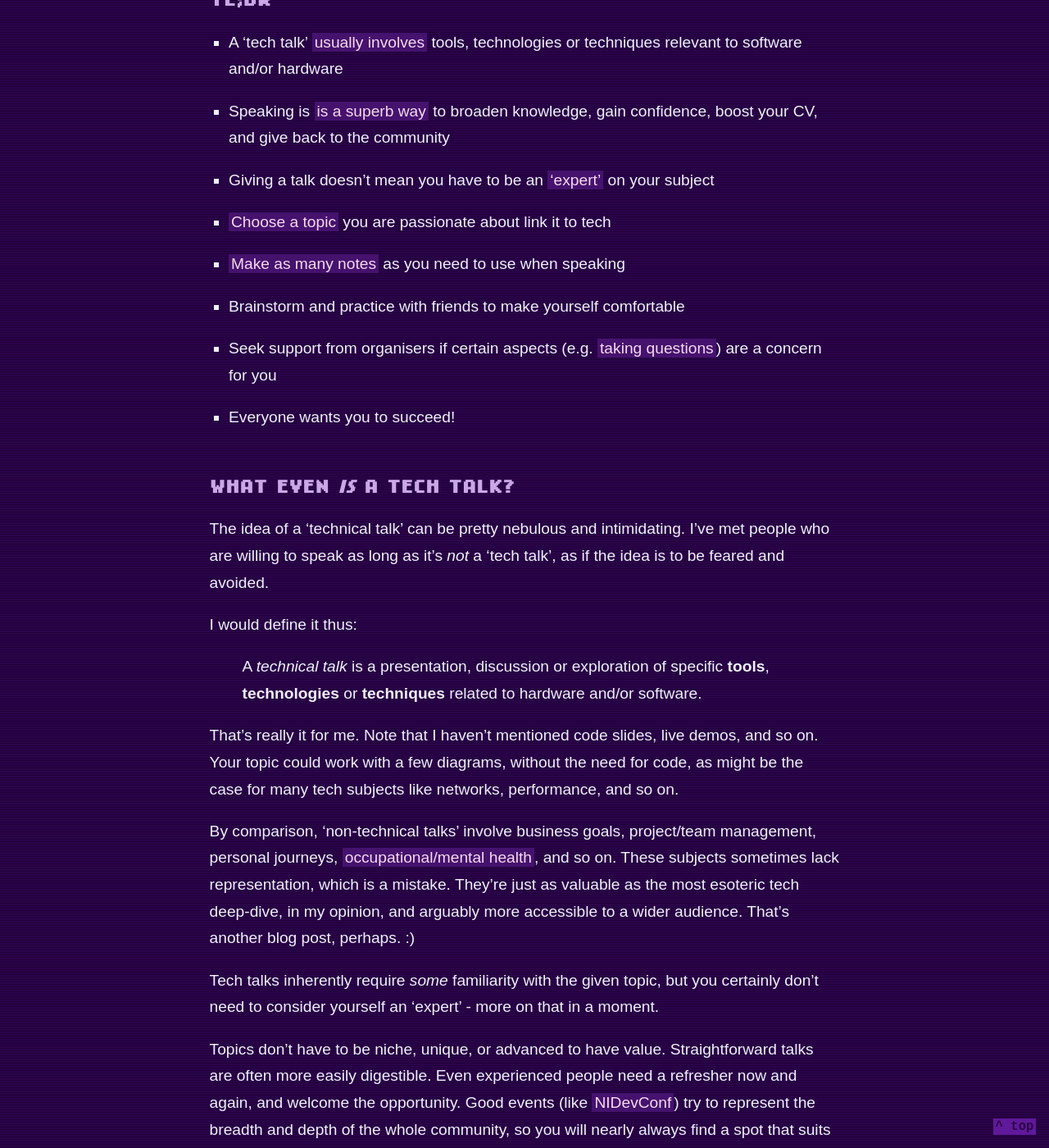
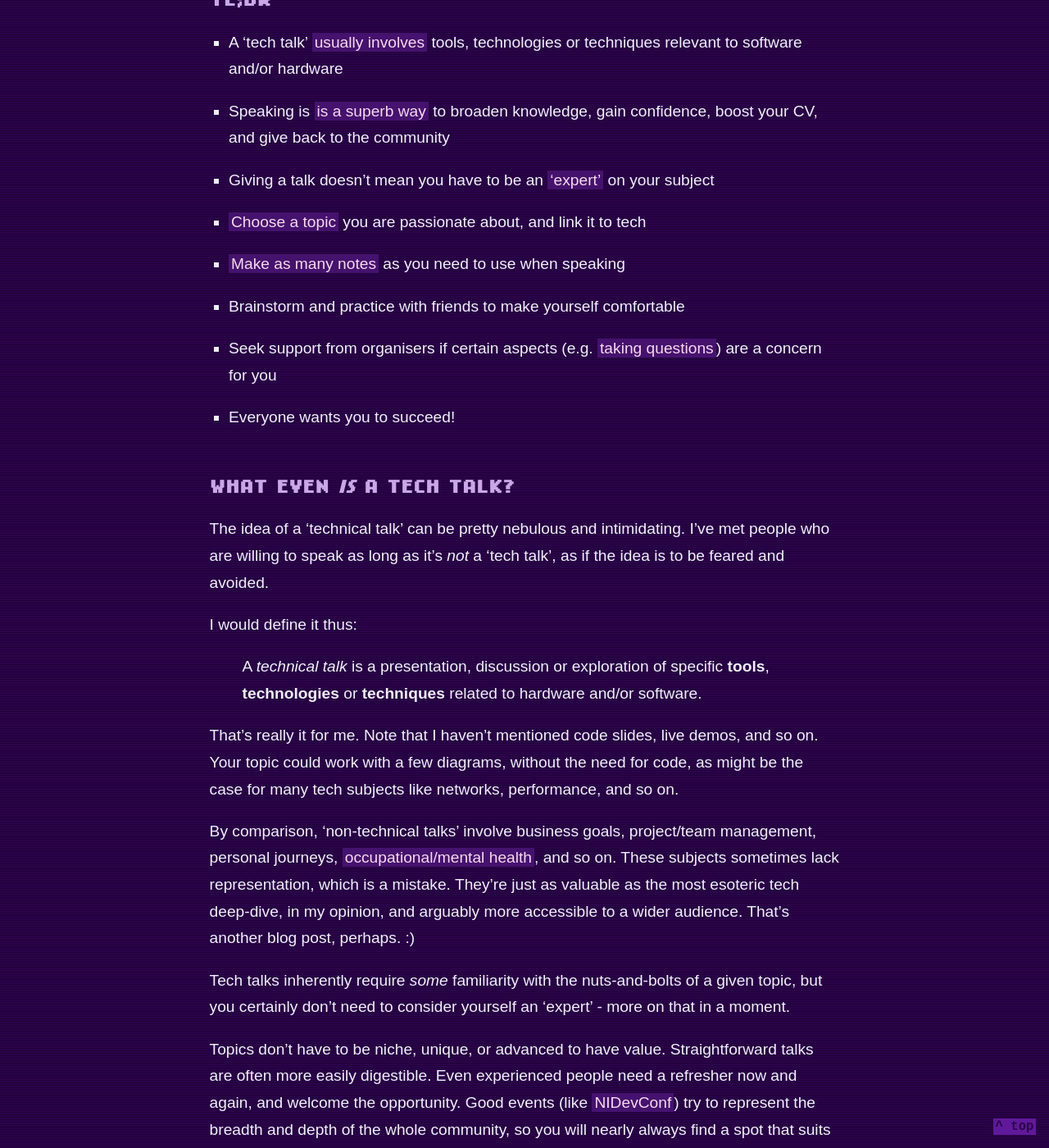
Before and after one commit to njmcode/blog, a Jekyll site: the page built from _posts/2018-04-25-writing-tech-talks.md, in a window 1280 px wide and 1400 px high, scrolled down 1035 px. Shown: the whole window at 82% size. Built offline with Jekyll 4.4.1, drawn with Linux system fonts in a browser that asks for light colours.

Commit message:
Some tweaks

```diff
--- a/_posts/2018-04-25-writing-tech-talks.md
+++ b/_posts/2018-04-25-writing-tech-talks.md
@@ -20,7 +20,7 @@ This post is an attempt to more eloquently gather my thoughts, and will hopefull
 * A 'tech talk' [usually involves](#whatis) tools, technologies or techniques relevant to software and/or hardware
 * Speaking is [is a superb way](#why) to broaden knowledge, gain confidence, boost your CV, and give back to the community
 * Giving a talk doesn't mean you have to be an ['expert'](#expert) on your subject
-* [Choose a topic](#topic) you are passionate about link it to tech
+* [Choose a topic](#topic) you are passionate about, and link it to tech
 * [Make as many notes](#talk) as you need to use when speaking
 * Brainstorm and practice with friends to make yourself comfortable
 * Seek support from organisers if certain aspects (e.g. [taking questions](#qanda)) are a concern for you
@@ -39,7 +39,7 @@ That's really it for me. Note that I haven't mentioned code slides, live demos,
 
 By comparison, 'non-technical talks' involve business goals, project/team management, personal journeys, [occupational/mental health](https://www.youtube.com/watch?v=nRMJMRdquJA){:target="_blank"}, and so on. These subjects sometimes lack representation, which is a mistake. They're just as valuable as the most esoteric tech deep-dive, in my opinion, and arguably more accessible to a wider audience. That's another blog post, perhaps. :)
 
-Tech talks inherently require _some_ familiarity with the given topic, but you certainly don't need to consider yourself an 'expert' - more on that in a moment.
+Tech talks inherently require _some_ familiarity with the nuts-and-bolts of a given topic, but you certainly don't need to consider yourself an 'expert' - more on that in a moment.
 
 Topics don't have to be niche, unique, or advanced to have value. Straightforward talks are often more easily digestible. Even experienced people need a refresher now and again, and welcome the opportunity. Good events (like [NIDevConf](https://www.nidevconf.com/){:target="_blank"}) try to represent the breadth and depth of the whole community, so you will nearly always find a spot that suits you.
 
```
